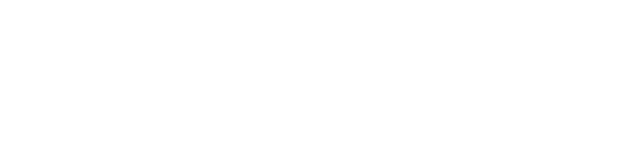
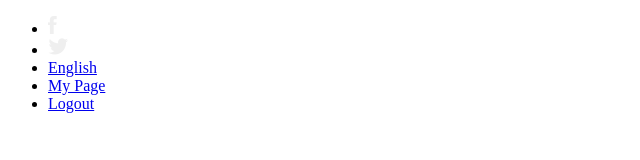
Before and after one commit to Gedewon/ConferencePage_C1, a website: page about.html in a window 1280 px wide. Shown: the whole page, without its empty margins (0-640 px from the left). Drawn offline with Linux system fonts and the light colour scheme; files that its build step writes are made by us from their sources.

Commit message:
ADD top navigation would be better if base template used

```diff
--- a/about.html
+++ b/about.html
@@ -15,7 +15,27 @@
     />
   </head>
   <body>
-
+    <nav class="top-menu">
+        <ul class="top-menu-item">
+          <li>
+            <a href="#">
+              <img src="Images/icons/facebook.png" alt="Facebook"
+            /></a>
+          </li>
+          <li>
+            <a href="#"> <img src="Images/icons/twitter.png" alt="Twitter" /></a>
+          </li>
+          <li>
+            <a href="#">English</a>
+          </li>
+          <li>
+            <a href="#">My Page</a>
+          </li>
+          <li>
+            <a href="#">Logout</a>
+          </li>
+        </ul>
+      </nav>
 <script src="./Js/script.js"></script>
 </body>
 </html>
```
